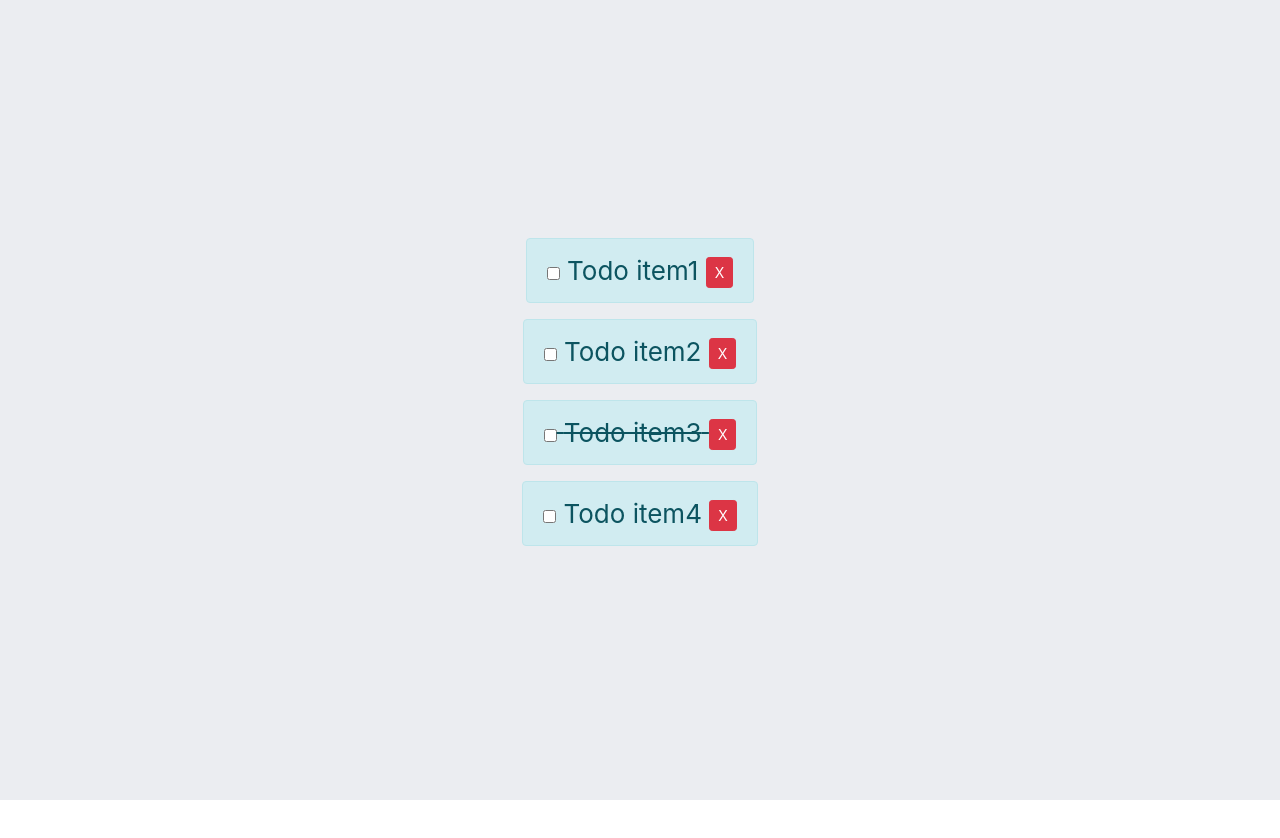
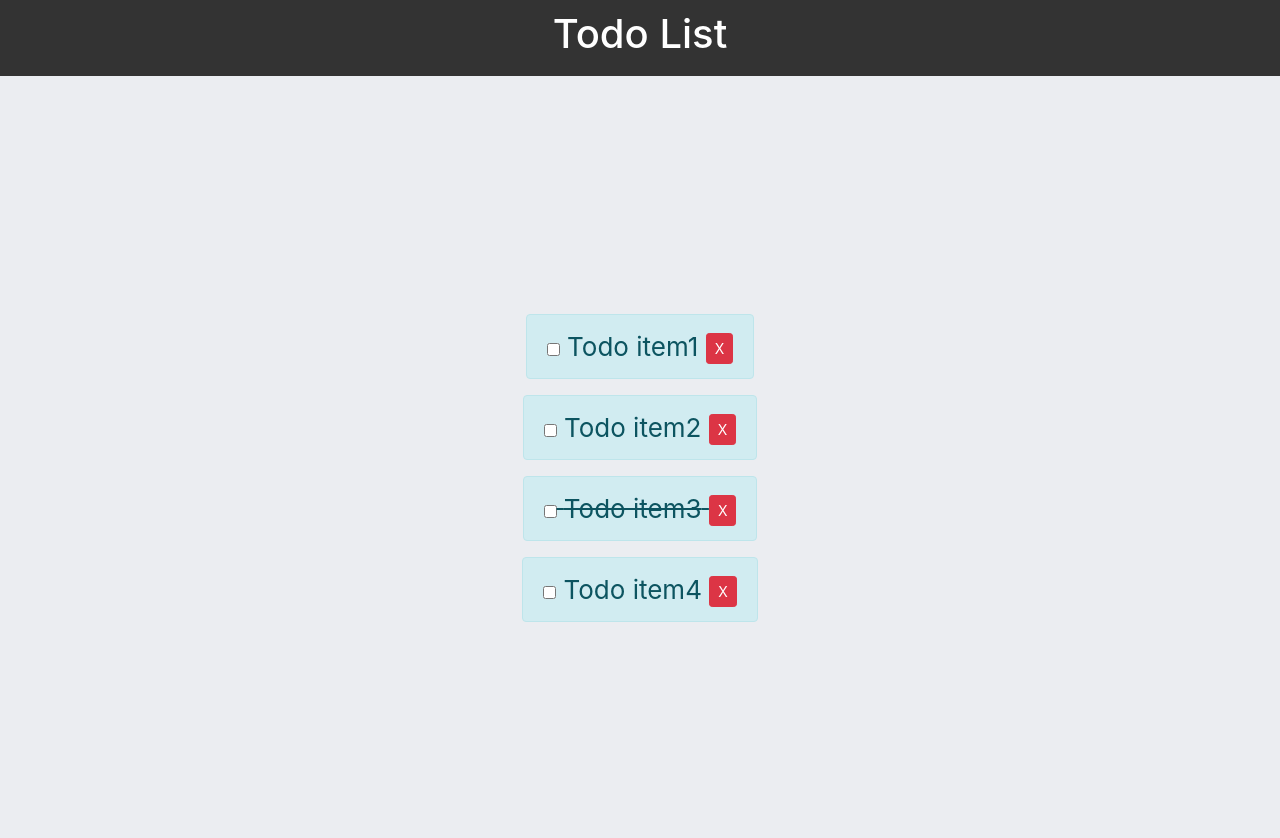
Before and after one commit to MelodyZhangHelloWorld/SimpleTodo_R, a React (Create React App) app: page / in a window 1280 px wide. Shown: the top 838 px of the page. Before the commit the page ends 800 px from the top, so only its background shows below. Built offline with nearby package versions, Linux system fonts and the light colour scheme.

Commit message:
addHeader
Signed-off-by: MelodyZhangHelloWorld <ge.zhang01@edu.sait.ca>

```diff
--- a/src/App.js
+++ b/src/App.js
@@ -1,5 +1,6 @@
 
 import './App.css';
+import Header from './components/layout/Header';
 
 // import { Alert , Breadcrumb, Button, Card, Form, FormControl, Nav, Navbar } from 'react-bootstrap'; //*
 import 'bootstrap/dist/css/bootstrap.min.css';
@@ -63,7 +64,9 @@
 
     console.log( this.state.todos)
 
-    return ( < div className = "App" >
+        return (
+    < div className = "App" >
+    <Header />
     <header className = "App-header" >
 
 
--- /dev/null
+++ b/src/components/layout/Header.js
@@ -0,0 +1,19 @@
+import React from 'react'
+
+ function Header() {
+    return (
+        <div>
+            <header style={headerStyle}>
+<h1> Todo List</h1>
+</header>
+        </div>
+    )
+}
+
+const headerStyle = {
+    background:'#333',
+    color:'#fff',
+    padding:'10px'
+}
+
+export default Header;
```
Also changed, not shown: 1 other file (tests, documents, lock files or other folders).
